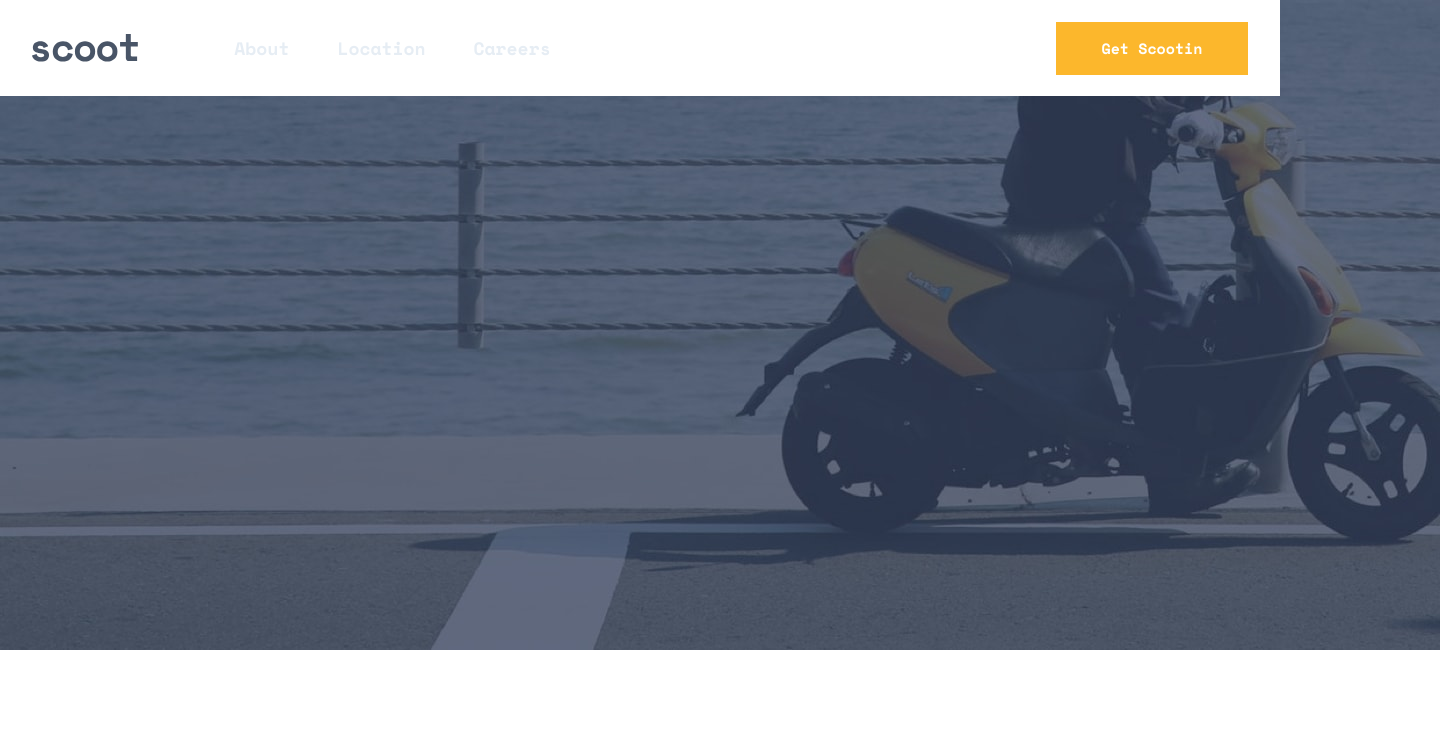
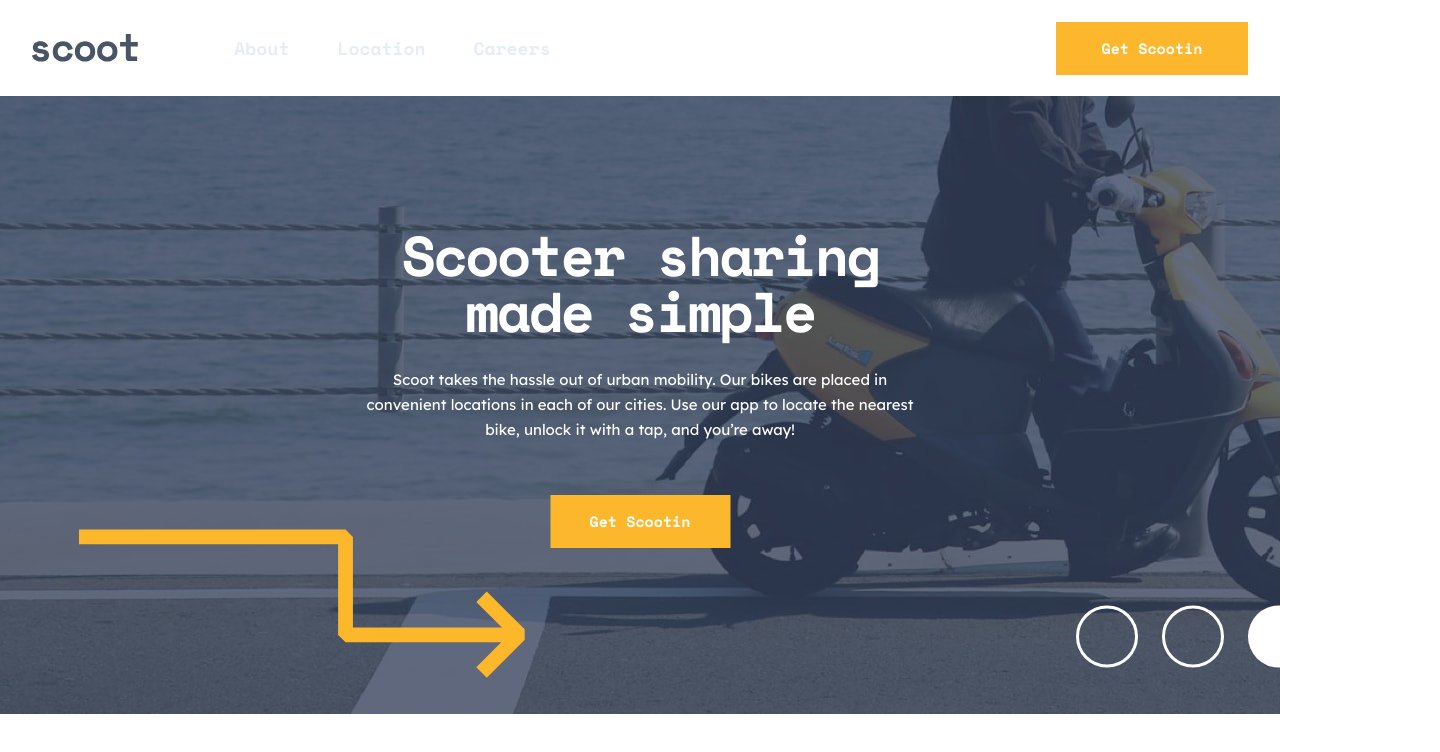
Before and after one commit to LucasS-Goncalves/scoot, an Angular app: page / in a window 1280 px wide. Shown: the top 752 px of the page, 1440 px wide, since content can reach past the window. Built offline with nearby package versions, Linux system fonts and the light colour scheme.

Commit message:
finishing main-img section for tablets

```diff
--- a/src/app/app.component.html
+++ b/src/app/app.component.html
@@ -1 +1,2 @@
 <app-navbar></app-navbar>
+<app-home></app-home>
--- a/src/app/components/home/home.component.html
+++ b/src/app/components/home/home.component.html
@@ -1 +1,41 @@
-<p>home works!</p>
+
+<main class="main">
+
+  <section class="main_img_section">
+
+    <div class="img_container">
+      <picture>
+        <source media="(max-width: 767px)" srcset="../../../assets/images/home-hero-mobile.jpg">
+        <source media="(max-width: 1199px)" srcset="../../../assets/images/home-hero-tablet.jpg">
+        <source media="(min-width: 1200px)" srcset="../../../assets/images/home-hero-desktop.jpg">
+        <img src="../../../assets/images/home-hero-mobile.jpg" alt="scooter" class="image">
+      </picture>
+    </div>
+
+    <article class="main_img_section-content">
+
+      <h1 class="main_img_section-title">
+        Scooter sharing made simple
+      </h1>
+      <p class="main_img_section-description">
+        Scoot takes the hassle out of urban mobility. Our bikes are placed in convenient
+        locations in each of our cities. Use our app to locate the nearest bike, unlock
+        it with a tap, and you’re away!
+      </p>
+      <button class="yellow_button">
+        Get Scootin
+      </button>
+
+    </article>
+
+    <div class="rightArrow-container">
+      <img src="../../../assets/patterns/right-arrow.svg" alt="" class="rightArrow">
+    </div>
+
+    <div class="whiteCircles-container">
+      <img src="../../../assets/patterns/white-circles.svg" alt="" class="whiteCircles">
+    </div>
+
+  </section>
+
+</main>
--- a/src/app/components/home/home.component.ts
+++ b/src/app/components/home/home.component.ts
@@ -3,7 +3,10 @@
 @Component({
   selector: 'app-home',
   templateUrl: './home.component.html',
-  styleUrls: ['./home.component.css']
+  styleUrls: [
+    './home.component.css',
+    './styles/main-img-section.css'
+  ]
 })
 export class HomeComponent {
 
--- /dev/null
+++ b/src/app/components/home/styles/main-img-section.css
@@ -0,0 +1,129 @@
+.main{
+  width: 100%;
+  padding-top: 64px;
+}
+
+.main_img_section{
+  position: relative;
+}
+
+.img_container,
+.img_container picture{
+  width: 100%;
+  height: 650px;
+}
+
+.img_container picture .image{
+  width: 100%;
+  height: 100%;
+  display: block;
+  object-fit:cover;
+  object-position: center;
+}
+
+.main_img_section-content{
+  position: absolute;
+  top: 15%;
+  left: 50%;
+  translate: -50%;
+  display: flex;
+  flex-direction: column;
+  align-items: center;
+  gap: 1.8rem;
+  text-align: center;
+}
+
+.main_img_section-content .main_img_section-title{
+  width: 311px;
+  font-family: var(--space-mono);
+  font-size: 2.5rem;
+  font-weight: 700;
+  line-height: 40px;
+  letter-spacing: -1.79px;
+  color: var(--white);
+}
+
+.main_img_section-content .main_img_section-description{
+  width: 311px;
+  font-family: var(--lexend-deca);
+  font-size: .9375rem;
+  font-weight: 400;
+  line-height: 25px;
+  color: var(--white);
+}
+
+.main_img_section-content .yellow_button{
+  width: 180px;
+  height: 53px;
+  border: none;
+  font-size: .9375rem;
+  font-family: var(--space-mono);
+  font-weight: 700;
+  line-height: 25px;
+  background-color: var(--yellow);
+  color: var(--white);
+  margin-top: 1.5rem;
+}
+
+.rightArrow-container{
+  width: 446px;
+  position: absolute;
+  right: 63%;
+  bottom: 5%;
+}
+
+.rightArrow-container .rightArrow{
+  width: 100%;
+  height: 100%;
+}
+
+.whiteCircles-container{
+  display: none;
+}
+
+@media(min-width: 768px){
+
+  .main_img_section-content{
+    top: 25%;
+    left: 50%;
+    display: flex;
+    flex-direction: column;
+    align-items: center;
+    gap: 1.8rem;
+    text-align: center;
+  }
+
+  .main_img_section-content .main_img_section-title{
+    width: 573px;
+    font-size: 3.5rem;
+    line-height: 56px;
+    letter-spacing: -2.5px;
+  }
+
+  .main_img_section-content .main_img_section-description{
+    width: 573px;
+    line-height: 25px;
+  }
+
+  .rightArrow-container{
+    right: 59%;
+    bottom: 5%;
+  }
+
+  .whiteCircles-container{
+    width: 204px;
+    height: 65px;
+    display: block;
+    position: absolute;
+    right: 0;
+    bottom: 7%;
+  }
+
+  .whiteCircles-container .whiteCircles{
+    width: 100%;
+    height: 100%;
+    object-fit: none;
+    object-position: center left;
+  }
+
+}
--- a/src/app/components/navbar/navbar.component.html
+++ b/src/app/components/navbar/navbar.component.html
@@ -20,16 +20,3 @@
   </nav>
   <div class="overlay" (click)="openMenu()"></div>
 </header>
-
-<main>
-  <section class="main_img_section">
-    <div class="img_container">
-      <picture>
-        <source media="(max-width: 767px)" srcset="../../../assets/images/home-hero-mobile.jpg">
-        <source media="(max-width: 1199px)" srcset="../../../assets/images/home-hero-tablet.jpg">
-        <source media="(min-width: 1200px)" srcset="../../../assets/images/home-hero-desktop.jpg">
-        <img src="../../../assets/images/home-hero-mobile.jpg" alt="scooter" class="image">
-      </picture>
-    </div>
-  </section>
-</main>
--- a/src/app/components/navbar/navbar.component.ts
+++ b/src/app/components/navbar/navbar.component.ts
@@ -3,10 +3,7 @@
 @Component({
   selector: 'app-navbar',
   templateUrl: './navbar.component.html',
-  styleUrls: [
-    './navbar.component.css',
-    './styles/main-img-section.css'
-  ]
+  styleUrls: ['./navbar.component.css']
 })
 export class NavbarComponent {
 
```
Also changed, not shown: src/app/components/navbar/styles/main-img-section.css (deleted).
